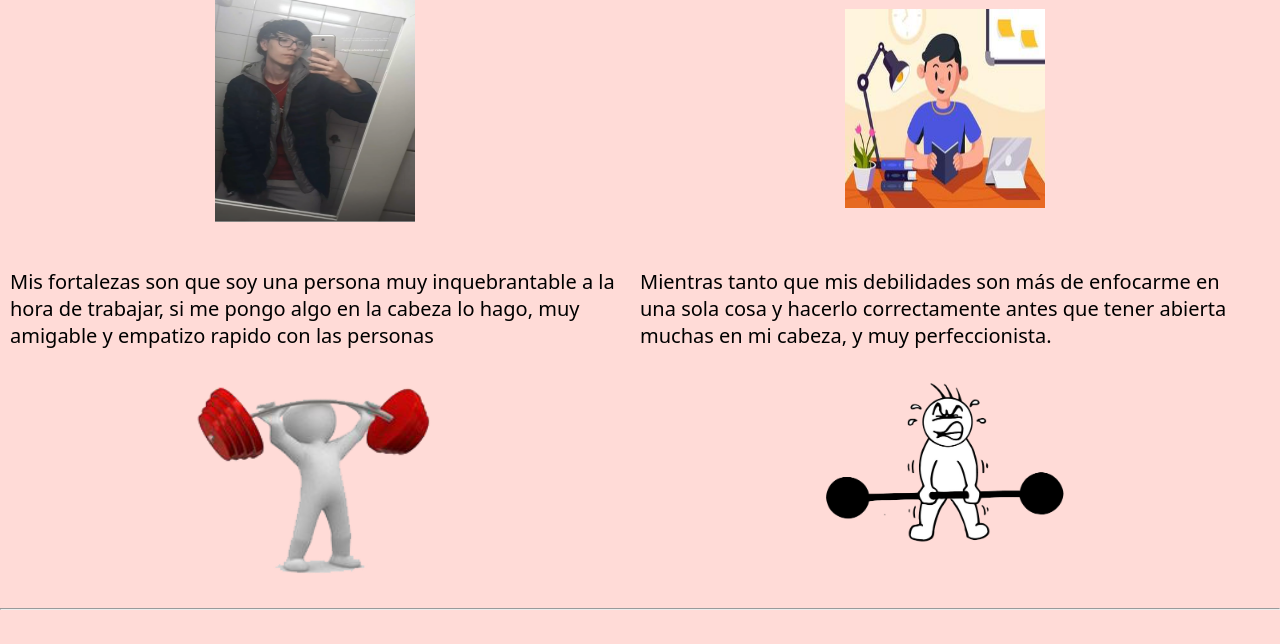
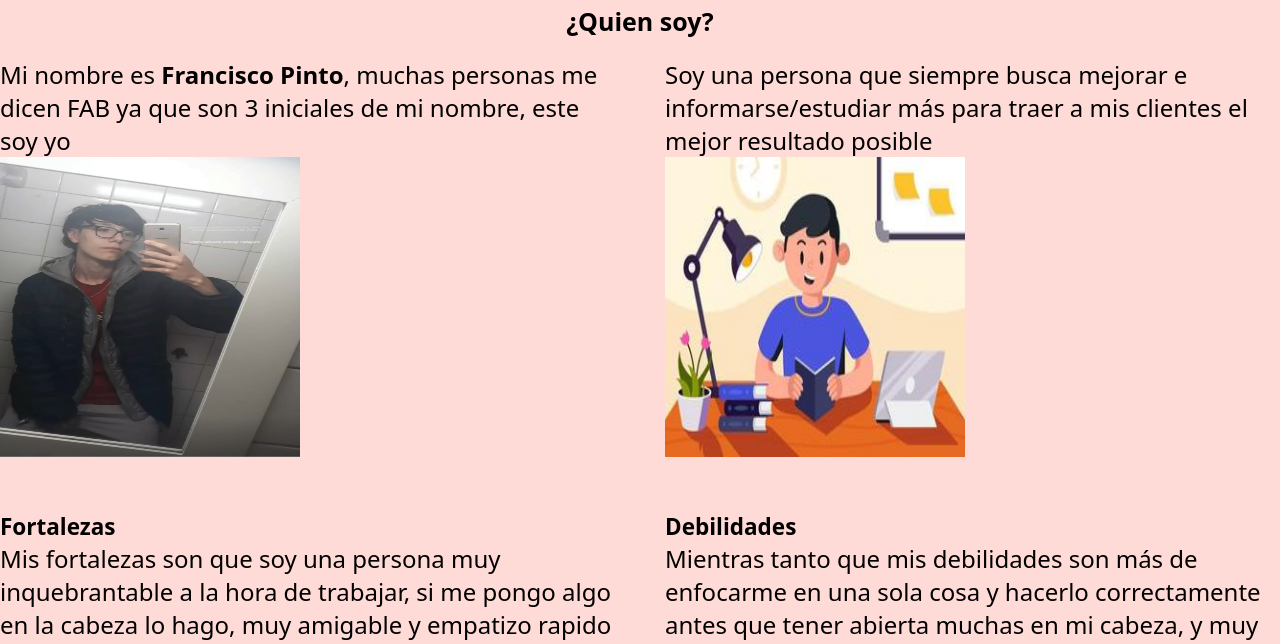
Before and after one commit to xFPAB/Mi-proyecto, a plain HTML site: page index.html in a window 1280 px wide. Shown: the part 377-1021 px from the top of the page. Drawn offline with Linux system fonts and the light colour scheme; grey boxes are pictures that could not be loaded.

Commit message:
Entrega para subir a github

```diff
--- a/css/style.css
+++ b/css/style.css
@@ -11,16 +11,15 @@ body {
 nav{
     background-color: #855e6e;
     width: 100%;
-    height: 100px;
+    height: 300px;
     padding: 10px;
     border: 3px solid #ffb2c1;
-    position: relative;
 }
 ul{
     list-style: none;
     display: flex;
-    flex-direction: row;
-    justify-content: flex-end;
+    flex-flow: row wrap;
+    justify-content: center;
 }
 li{
     display: inline-block;
@@ -46,54 +45,78 @@ li{
 }
 p{
     font-size: 20px;
-    margin: 10px;
 }
-.primeraParte{
-    display: flex;
-    flex-direction: row;
-    justify-content: space-between;
-    margin-right: 20px;
-    margin-top: 50px;
+.gridinicio{
+    height: 500px;
+    width: 100%;
+    display: grid;
+    grid-template-columns: repeat(1, 1fr);
+    grid-template-rows: repeat(3, 1fr);
+    grid-gap: 50px;
 }
-.inicio{
-    display: flex;
-    flex-direction: column;
-    height: 300px;
-    width: 700px;
-    align-items: center;
+/* .nombre{
+    grid-column: 1/2;
+    grid-row: 1/3;
 }
+.persona{
+    grid-column: 2/3;
+    grid-row: 1/3;
+}
+.fortalezas{
+    grid-column: 3/4;
+    grid-row: 1/2;
+}
+.debilidades{
+    grid-column: 3/4;
+    grid-row: 2/3;
+} */
 .imgInicio1{
-    width: 200px;
-    height: 240px;
-}
-.segundaParte{
-    display: flex;
-    flex-direction: row;
-    justify-content: space-between;
-    margin-right: 20px;
-    margin-top: 50px;
-}
-.fd{
-    display: flex;
-    flex-direction: column;
-    height: 300px;
-    width: 700px;
-    align-items: center;
+    width: 300px;
+    height: 70%;
 }
 footer{
-    margin-top: 50px;
+    margin-top: 900px;
 }
-.estudios{
-    margin: 10px;
+@media only screen and (min-width:360px) {
+    p{
+        font-size: 24px;
+    }
+    footer{
+        margin-top: 1200px;
+    }
+    li{
+        font-size: 28px;
+    }
 
 }
-.certificados{
-    display: flex;
-    margin-top: 20px;
-    margin-bottom: 0px;
-    justify-content: center;
+@media only screen and (min-width:768px){
+    .gridinicio{
+        grid-template-columns: repeat(2, 1fr);
+        grid-template-rows: repeat(2, 1fr);
+    }
+    .imgInicio1{
+        height: 300px;
+    }
+    .nombre{
+        grid-column: 1/2;
+        grid-row: 1/2;
+    }
+    .persona{
+        grid-column: 2/3;
+        grid-row: 1/3;
+    }
+    .fortalezas{
+        grid-column: 1/2;
+        grid-row: 2/3;
+    }
+    .debilidades{
+        grid-column: 2/3;
+        grid-row: 2/3;
+    }
+    li{
+        font-size: 43px;
+    }
+    .footer{
+        margin-top: 500px;
+    }
 }
-.contactanos{
-    display: flex;
-    justify-content: center;
-}
--- a/index.html
+++ b/index.html
@@ -30,24 +30,22 @@
     <main>
         <h1 class="home">Aquí van a informarse acerca de mi proyecto</h1>
         <h2 class="who">¿Quien soy?</h2>
-        <div class="primeraParte">
-            <div class=inicio>
+        <div class="gridinicio">
+            <div class="nombre item">
                 <p class=>Mi nombre es <b>Francisco Pinto</b>, muchas personas me dicen FAB ya que son 3 iniciales de mi nombre, este soy yo</p>
                 <img src="./multimedia/yo.png" alt="" class="imgInicio1">
              </div>
-            <div class=inicio>
+            <div class="persona item">
                 <p class="">Soy una persona que siempre busca mejorar e informarse/estudiar más para traer a mis clientes el mejor resultado posible</p>
                 <img src="./multimedia/estudiando.jpg" alt="" class="imgInicio1">
             </div>
-        </div>
-        <div class="segundaParte">
-            <div class="fd">
+            <div class="fortalezas item">
+                <h2>Fortalezas</h2>
                 <p>Mis fortalezas son que soy una persona muy inquebrantable a la hora de trabajar, si me pongo algo en la cabeza lo hago, muy amigable y empatizo rapido con las personas</p>
-                <img src="./multimedia/fortalezas.png" alt="" height="240" width="240">
             </div>
-            <div class="fd">
+            <div class="debilidades item">
+                <h2>Debilidades</h2>
                 <p>Mientras tanto que mis debilidades son más de enfocarme en una sola cosa y hacerlo correctamente antes que tener abierta muchas en mi cabeza, y muy perfeccionista.</p>
-                <img src="./multimedia/debilidad1.png" alt="" height="240" width="300">
             </div>
         </div>
     </main>
```
